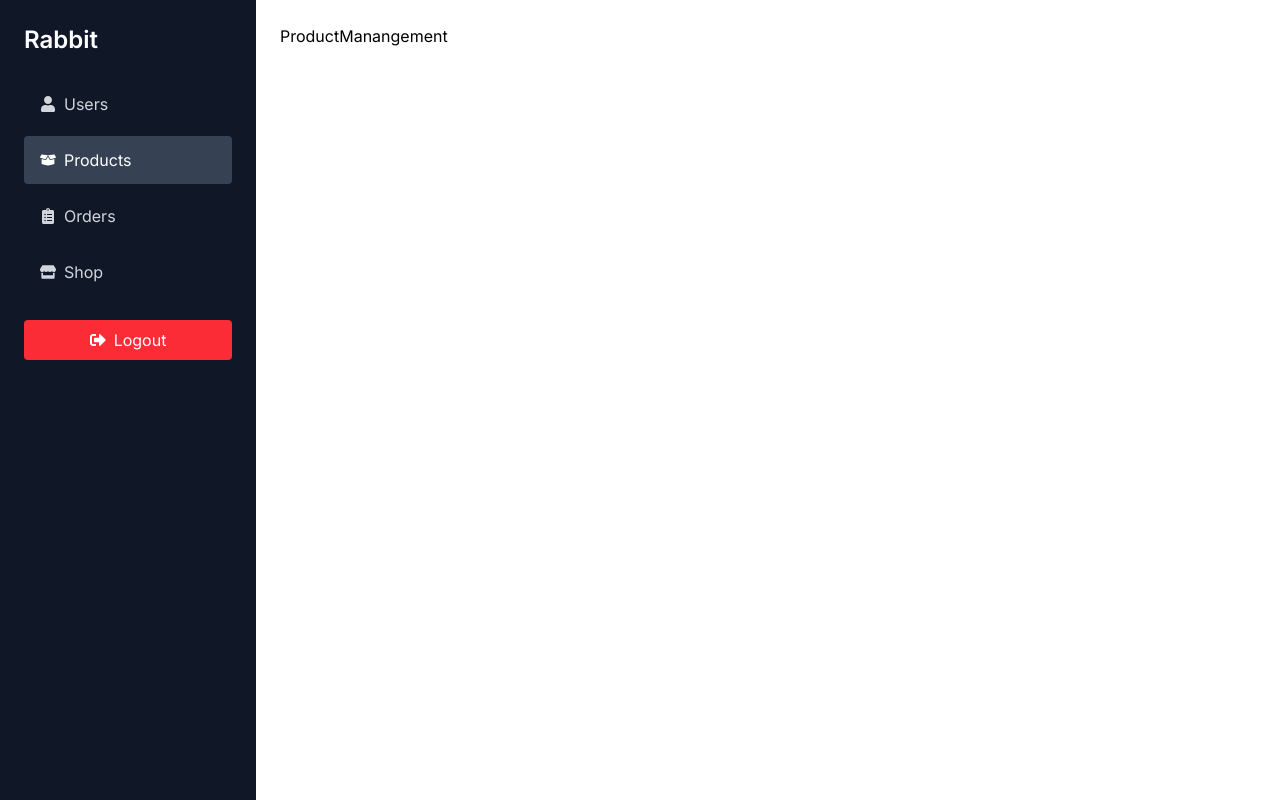
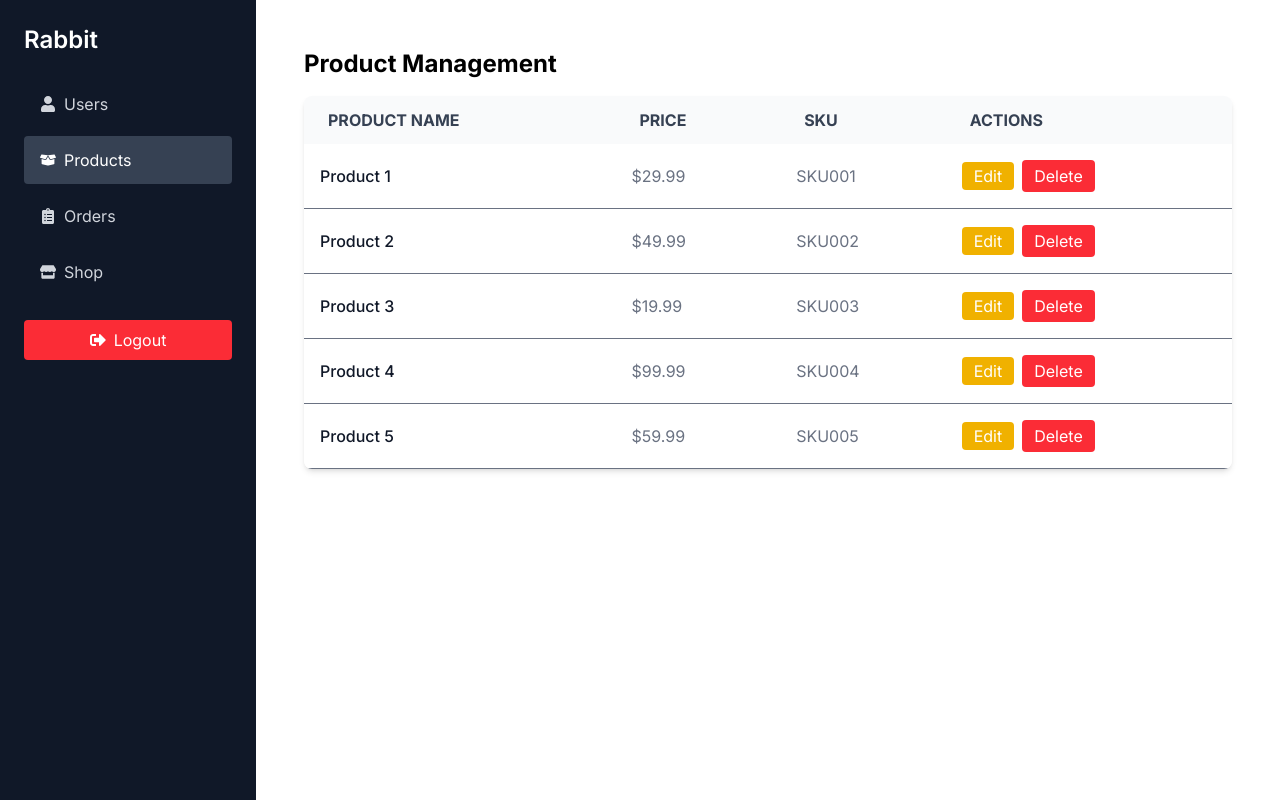
Before and after one commit to hridik-suresh/Rabbit-Co, a React (Vite) app in the folder frontend/vite-project/: page /admin/products in a window 1280 px wide. Built offline with nearby package versions, Linux system fonts and the light colour scheme.

Commit message:
Product Management page is completed.

```diff
--- a/frontend/vite-project/src/components/Admin/ProductManangement.jsx
+++ b/frontend/vite-project/src/components/Admin/ProductManangement.jsx
@@ -1,4 +1,75 @@
+import { Link } from "react-router-dom";
+
 const ProductManangement = () => {
-  return <div> ProductManangement</div>;
+  const products = [
+    { id: 1, name: "Product 1", price: 29.99, sku: "SKU001" },
+    { id: 2, name: "Product 2", price: 49.99, sku: "SKU002" },
+    { id: 3, name: "Product 3", price: 19.99, sku: "SKU003" },
+    { id: 4, name: "Product 4", price: 99.99, sku: "SKU004" },
+    { id: 5, name: "Product 5", price: 59.99, sku: "SKU005" },
+  ];
+
+  const handleDelete = (id) => {
+    if (window.confirm("Are you sure you want to delete this product?")) {
+      // Implement delete logic here
+      console.log(`Deleted Product ID: ${id}`);
+    }
+  };
+
+  return (
+    <div className="max-w-7xl mx-auto p-6">
+      <h2 className="text-2xl font-bold mb-4">Product Management</h2>
+      <div className="overflow-x-auto shadow-md sm:rounded-lg">
+        <table className="min-w-full text-left text-gray-500">
+          <thead className="bg-gray-50 text-gray-700 uppercase">
+            <tr>
+              <th className="py-3 px-6">Product Name</th>
+              <th className="py-3 px-6">Price</th>
+              <th className="py-3 px-6">SKU</th>
+              <th className="py-3 px-6">Actions</th>
+            </tr>
+          </thead>
+          <tbody>
+            {products.length > 0 ? (
+              products.map((product) => (
+                <tr
+                  key={product.id}
+                  className="bg-white border-b hover:bg-gray-50 cursor-pointer"
+                >
+                  <td className="p-4 font-medium text-gray-900 whitespace-nowrap">
+                    {product.name}
+                  </td>
+                  <td className="p-4">${product.price.toFixed(2)}</td>
+                  <td className="p-4">{product.sku}</td>
+                  <td className="p-4">
+                    <Link
+                      to={`/admin/products/${product.id}/edit`}
+                      className="bg-yellow-500 text-white px-3 py-1 rounded hover:bg-yellow-600"
+                    >
+                      Edit
+                    </Link>
+                    <button
+                      onClick={() => {
+                        handleDelete(product._id);
+                      }}
+                      className="bg-red-500 text-white px-3 py-1 rounded hover:bg-red-600 ml-2"
+                    >
+                      Delete
+                    </button>
+                  </td>
+                </tr>
+              ))
+            ) : (
+              <tr>
+                <td colSpan="4" className="p-4 text-center text-gray-500">
+                  No products found.
+                </td>
+              </tr>
+            )}
+          </tbody>
+        </table>
+      </div>
+    </div>
+  );
 };
 export default ProductManangement;
```
